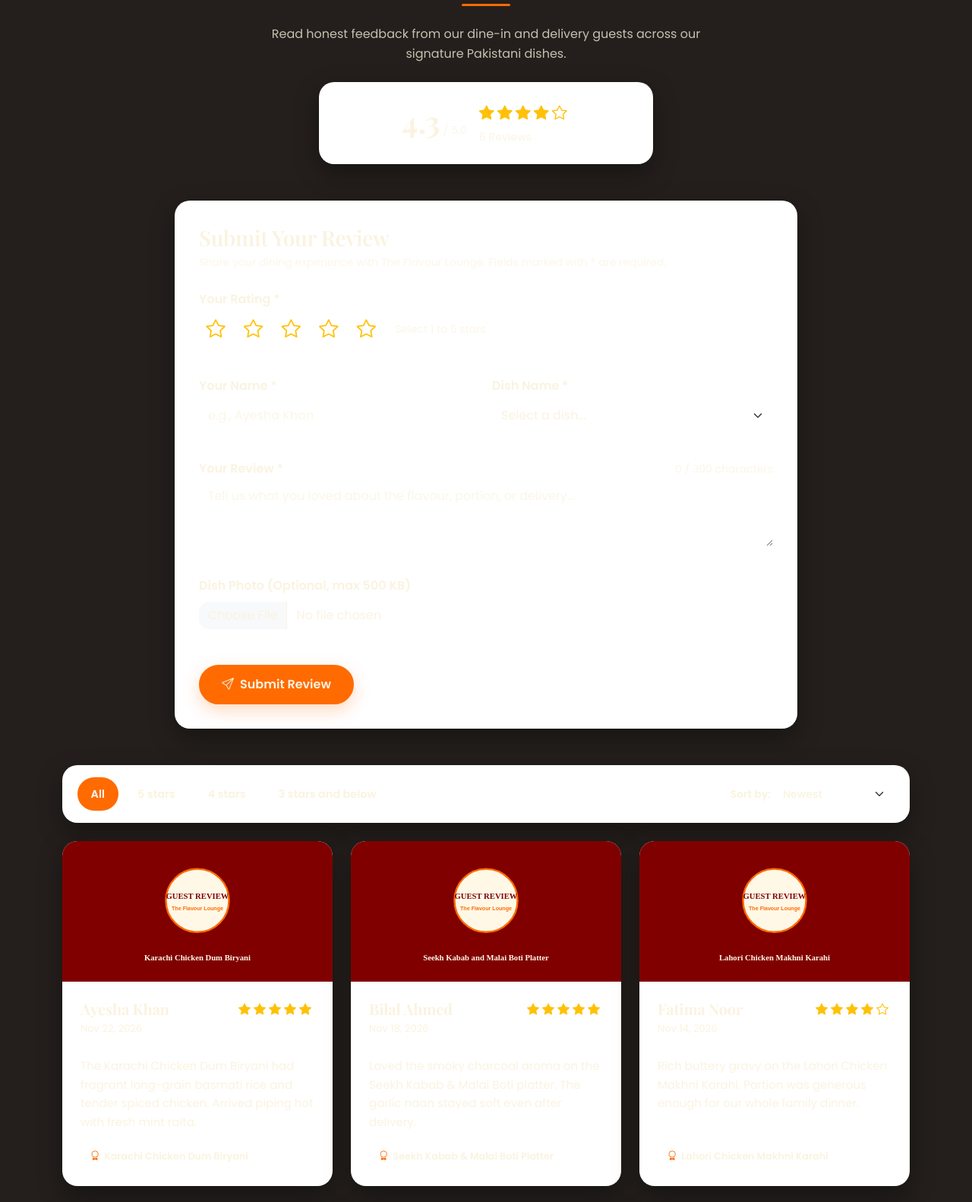
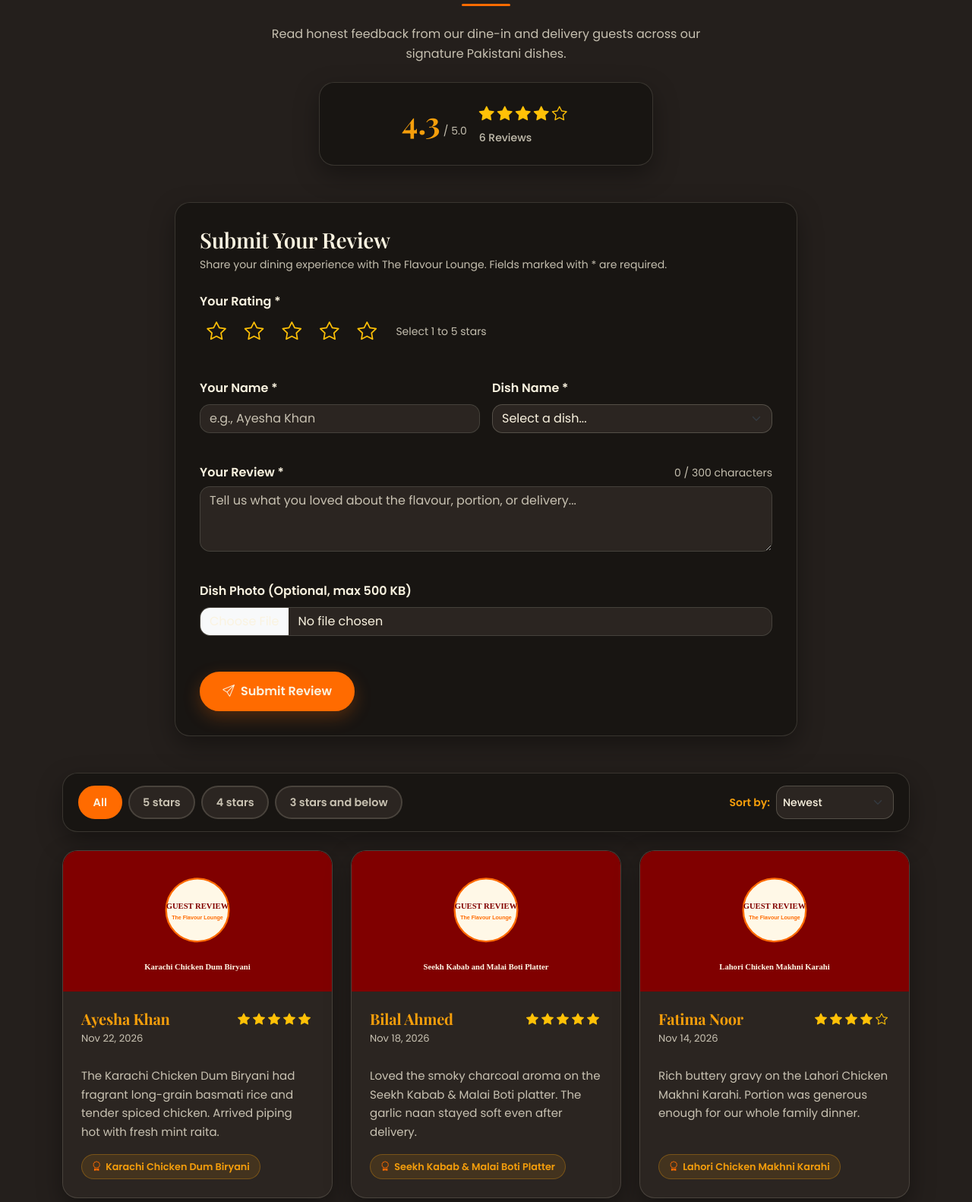
Before and after one commit to Awais-i263271/SE-B_Group-11_The-Flavour-Lounge, a plain HTML site: page pages/reviews.html in a window 1280 px wide. Shown: the part 236-1818 px from the top of the page at 76% size. Drawn offline with nearby package versions, Linux system fonts and the light colour scheme.

Commit message:
Changing colour contrast of threee pages

```diff
--- a/css/deals.css
+++ b/css/deals.css
@@ -1,19 +1,18 @@
 /* ==========================================================================
    The Flavour Lounge - Special Deals Page Styles
-   Reuses shared CSS variables from css/style.css (no hard-coded colours)
+   Dark Bistro Theme — all colours from css/style.css CSS variables
+   Palette: Espresso #181512 | Charcoal #241F1C | Off-White #FAF3E0
+            Gold #F59E0B | Orange #FF6B00
    ========================================================================== */
 
-/* ── Responsive helpers ─────────────────────────────────────────────────── */
-/* Prevent any child from causing horizontal scroll at 360 px */
 .deals-subtitle { max-width: 38rem; }
 
 /* ── Category Filter Pills ───────────────────────────────────────────────── */
 .filter-btn {
-    background-color: var(--color-white);
-    color: var(--color-maroon);
-    border: 2px solid var(--color-cream-dark);
+    background-color: var(--color-charcoal-elevated);
+    color: var(--color-offwhite-muted);
+    border: 2px solid rgba(250, 243, 224, 0.14);
     border-radius: 50rem;
-    /* min 44px touch target height */
     min-height: 44px;
     padding: 0.45rem 1.2rem;
     font-weight: 600;
@@ -26,33 +25,34 @@
 .filter-btn.active {
     background-color: var(--color-orange);
     border-color: var(--color-orange);
-    color: var(--color-white);
+    color: var(--color-offwhite);
 }
 
-/* Explicit visible focus ring for keyboard users */
 .filter-btn:focus-visible {
-    outline: 3px solid var(--color-orange);
+    outline: 3px solid var(--color-gold);
     outline-offset: 3px;
 }
 
 /* ── Deal Cards ──────────────────────────────────────────────────────────── */
 .deal-card {
-    background-color: var(--color-white);
-    border: 1px solid color-mix(in srgb, var(--color-maroon) 12%, transparent);
+    background-color: var(--color-charcoal-elevated);
+    border: 1px solid rgba(250, 243, 224, 0.14);
     border-radius: var(--radius-lg);
     overflow: hidden;
     box-shadow: var(--shadow-soft);
-    transition: transform var(--transition-base), box-shadow var(--transition-base);
+    transition: transform var(--transition-base), box-shadow var(--transition-base), border-color var(--transition-base);
+    color: var(--color-offwhite);
 }
 
 .deal-card:hover {
     transform: translateY(-6px);
     box-shadow: var(--shadow-card);
+    border-color: rgba(245, 158, 11, 0.45);
 }
 
 .deal-img-wrapper {
     position: relative;
-    background-color: var(--color-cream-dark);
+    background-color: var(--color-espresso);
 }
 
 .deal-img {
@@ -60,8 +60,7 @@
     height: 200px;
     object-fit: cover;
     display: block;
-    /* fallback background while SVG loads */
-    background-color: var(--color-cream-dark);
+    background-color: var(--color-espresso);
 }
 
 /* Discount Percentage Badge */
@@ -70,7 +69,7 @@
     top: 12px;
     right: 12px;
     background-color: var(--color-orange);
-    color: var(--color-white);
+    color: var(--color-offwhite);
     font-weight: 700;
     font-size: 0.82rem;
     padding: 0.35rem 0.75rem;
@@ -87,38 +86,42 @@
 }
 
 .star-rating {
-    color: var(--color-orange);
+    color: var(--color-gold);
     font-size: 0.88rem;
     font-weight: 600;
 }
 
 /* Availability Badge */
 .status-badge {
-    background-color: var(--color-cream);
-    color: var(--color-maroon);
-    border: 1px solid color-mix(in srgb, var(--color-maroon) 20%, transparent);
+    background-color: rgba(245, 158, 11, 0.12);
+    color: var(--color-gold);
+    border: 1px solid rgba(245, 158, 11, 0.3);
     font-size: 0.75rem;
     font-weight: 600;
     padding: 0.25rem 0.65rem;
     border-radius: 50rem;
 }
 
-.deal-title { color: var(--color-maroon); }
+.deal-title {
+    color: var(--color-offwhite);
+    font-family: var(--font-heading);
+    font-weight: 700;
+}
 
 .deal-items {
-    color: var(--color-text-muted);
+    color: var(--color-offwhite-muted);
     font-size: 0.94rem;
 }
 
 /* Price Display */
 .old-price {
-    color: var(--color-text-muted);
+    color: var(--color-offwhite-muted);
     text-decoration: line-through;
     font-size: 0.92rem;
 }
 
 .new-price {
-    color: var(--color-maroon);
+    color: var(--color-gold);
     font-family: var(--font-heading);
     font-size: 1.35rem;
     font-weight: 700;
@@ -131,34 +134,32 @@
 
 .btn-add-deal:focus-visible,
 .btn-flavour-primary:focus-visible,
-.btn-flavour-outline:focus-visible,
-.btn-flavour-maroon:focus-visible {
-    outline: 3px solid var(--color-orange);
+.btn-flavour-outline:focus-visible {
+    outline: 3px solid var(--color-gold);
     outline-offset: 3px;
 }
 
 /* Empty Filter Message */
 .empty-deals-msg {
-    color: var(--color-maroon);
+    color: var(--color-offwhite-muted);
     font-weight: 600;
     font-size: 1.05rem;
     padding: 2.25rem 1rem;
-    border: 1px dashed color-mix(in srgb, var(--color-maroon) 35%, transparent);
+    border: 1px dashed rgba(250, 243, 224, 0.22);
     border-radius: var(--radius-lg);
-    background-color: var(--color-white);
+    background-color: var(--color-charcoal-elevated);
 }
 
 /* Bootstrap Toast */
 .flavour-toast {
-    background-color: var(--color-maroon);
-    color: var(--color-cream);
+    background-color: var(--color-espresso);
+    color: var(--color-offwhite);
     border: 2px solid var(--color-orange);
     font-weight: 600;
 }
 
 /* ── Responsive breakpoints ─────────────────────────────────────────────── */
 @media (max-width: 575.98px) {
-    /* At 360 px, filter pills wrap and each is full-width for easy tapping */
     #categoryFilters {
         flex-direction: column;
         align-items: stretch;
@@ -169,6 +170,5 @@
         text-align: center;
     }
 
-    /* Keep image height from overflow on tiny screens */
     .deal-img { height: 170px; }
 }
--- a/css/reviews.css
+++ b/css/reviews.css
@@ -1,55 +1,64 @@
 /* ==========================================================================
    The Flavour Lounge - Customer Reviews Page Styles
-   Reuses shared CSS variables from css/style.css (no hard-coded colours)
+   Dark Bistro Theme — all colours from css/style.css CSS variables
+   Palette: Espresso #181512 | Charcoal #241F1C | Off-White #FAF3E0
+            Gold #F59E0B | Orange #FF6B00
    ========================================================================== */
 
 .reviews-subtitle { max-width: 38rem; }
 
 /* ── Overall Rating Summary Card ─────────────────────────────────────────── */
 .rating-summary-card {
-    background-color: var(--color-white);
-    border: 1px solid color-mix(in srgb, var(--color-maroon) 12%, transparent);
+    background-color: var(--color-espresso);
+    border: 1px solid rgba(250, 243, 224, 0.14);
     border-radius: var(--radius-lg);
     padding: 1.5rem 2rem;
     max-width: 440px;
     box-shadow: var(--shadow-soft);
+    color: var(--color-offwhite);
 }
 
 .avg-rating-number {
     font-family: var(--font-heading);
     font-size: 2.5rem;
     font-weight: 700;
-    color: var(--color-maroon);
+    color: var(--color-gold);
     line-height: 1;
 }
 
 /* ── Submit Your Review Form Card ────────────────────────────────────────── */
 .review-form-card {
-    background-color: var(--color-white);
-    border: 1px solid color-mix(in srgb, var(--color-maroon) 12%, transparent);
+    background-color: var(--color-espresso);
+    border: 1px solid rgba(250, 243, 224, 0.14);
     border-radius: var(--radius-lg);
     padding: 2rem;
     max-width: 820px;
     box-shadow: var(--shadow-soft);
+    color: var(--color-offwhite);
 }
 
 .review-input {
-    background-color: var(--color-cream);
-    color: var(--color-text);
-    border: 1px solid color-mix(in srgb, var(--color-maroon) 22%, transparent);
+    background-color: var(--color-charcoal-elevated);
+    color: var(--color-offwhite);
+    border: 1px solid rgba(250, 243, 224, 0.2);
     border-radius: var(--radius-md);
 }
 
-.review-input:focus {
-    background-color: var(--color-white);
-    color: var(--color-text);
-    border-color: var(--color-orange);
-    box-shadow: 0 0 0 3px color-mix(in srgb, var(--color-orange) 25%, transparent);
+.review-input::placeholder {
+    color: var(--color-offwhite-muted);
 }
 
-/* is-invalid state keeps Bootstrap red border but we ensure the error text is visible */
+.review-input:focus {
+    background-color: var(--color-charcoal-elevated);
+    color: var(--color-offwhite);
+    border-color: var(--color-orange);
+    box-shadow: 0 0 0 3px rgba(255, 107, 0, 0.25);
+    outline: none;
+}
+
+/* is-invalid keeps Bootstrap red border; ensure error text is readable */
 .review-input.is-invalid {
-    border-color: #dc3545;
+    border-color: #f87171;
 }
 
 /* ── Interactive Star Rating Buttons ─────────────────────────────────────── */
@@ -59,11 +68,9 @@
     gap: 0.35rem;
 }
 
-/* Each star is at least 44 × 44px for touch targets */
 .star-btn {
     background-color: transparent;
     border: none;
-    /* explicit size for touch target */
     min-width: 44px;
     min-height: 44px;
     display: inline-flex;
@@ -78,7 +85,6 @@
 
 .star-btn:hover { transform: scale(1.12); }
 
-/* Visible focus outline for keyboard users */
 .star-btn:focus-visible {
     outline: 3px solid var(--color-orange);
     outline-offset: 2px;
@@ -89,6 +95,7 @@
     font-size: 0.84rem;
     font-weight: 500;
     min-height: 1.2rem;
+    color: #f87171;
 }
 
 /* ── Uploaded Photo Thumbnail ─────────────────────────────────────────────── */
@@ -104,13 +111,13 @@
     height: 70px;
     object-fit: cover;
     border-radius: var(--radius-md);
-    border: 1px solid color-mix(in srgb, var(--color-maroon) 20%, transparent);
+    border: 1px solid rgba(250, 243, 224, 0.2);
 }
 
 /* ── Filter Buttons & Sort Controls Bar ──────────────────────────────────── */
 .controls-bar {
-    background-color: var(--color-white);
-    border: 1px solid color-mix(in srgb, var(--color-maroon) 10%, transparent);
+    background-color: var(--color-espresso);
+    border: 1px solid rgba(250, 243, 224, 0.14);
     border-radius: var(--radius-lg);
     padding: 1rem 1.25rem;
     box-shadow: var(--shadow-soft);
@@ -118,9 +125,9 @@
 
 /* Filter pills – 44px touch target, visible focus */
 .filter-btn {
-    background-color: var(--color-cream);
-    color: var(--color-maroon);
-    border: 2px solid var(--color-cream-dark);
+    background-color: var(--color-charcoal-elevated);
+    color: var(--color-offwhite-muted);
+    border: 2px solid rgba(250, 243, 224, 0.14);
     border-radius: 50rem;
     min-height: 44px;
     padding: 0.4rem 1.1rem;
@@ -134,32 +141,39 @@
 .filter-btn.active {
     background-color: var(--color-orange);
     border-color: var(--color-orange);
-    color: var(--color-white);
+    color: var(--color-offwhite);
 }
 
 .filter-btn:focus-visible {
-    outline: 3px solid var(--color-orange);
+    outline: 3px solid var(--color-gold);
     outline-offset: 3px;
 }
 
 .sort-label {
-    color: var(--color-maroon);
+    color: var(--color-gold);
+    font-weight: 600;
     white-space: nowrap;
 }
 
 .sort-select {
-    background-color: var(--color-cream);
-    color: var(--color-text);
-    border: 1px solid color-mix(in srgb, var(--color-maroon) 25%, transparent);
+    background-color: var(--color-charcoal-elevated);
+    color: var(--color-offwhite);
+    border: 1px solid rgba(250, 243, 224, 0.2);
     border-radius: var(--radius-md);
     font-weight: 500;
     min-width: 155px;
     min-height: 44px;
 }
 
+.sort-select option {
+    background-color: var(--color-charcoal-elevated);
+    color: var(--color-offwhite);
+}
+
 .sort-select:focus {
     border-color: var(--color-orange);
-    box-shadow: 0 0 0 3px color-mix(in srgb, var(--color-orange) 25%, transparent);
+    box-shadow: 0 0 0 3px rgba(255, 107, 0, 0.25);
+    outline: none;
 }
 
 /* Submit button – 44px touch target, focus ring */
@@ -168,86 +182,85 @@
 }
 
 #submitReviewBtn:focus-visible {
-    outline: 3px solid var(--color-orange);
+    outline: 3px solid var(--color-gold);
     outline-offset: 3px;
 }
 
 /* ── Review Cards ────────────────────────────────────────────────────────── */
 .review-card {
-    background-color: var(--color-white);
-    border: 1px solid color-mix(in srgb, var(--color-maroon) 12%, transparent);
+    background-color: var(--color-charcoal-elevated);
+    border: 1px solid rgba(250, 243, 224, 0.14);
     border-radius: var(--radius-lg);
     overflow: hidden;
     box-shadow: var(--shadow-soft);
-    transition: transform var(--transition-base), box-shadow var(--transition-base);
+    transition: transform var(--transition-base), box-shadow var(--transition-base), border-color var(--transition-base);
+    color: var(--color-offwhite);
 }
 
 .review-card:hover {
     transform: translateY(-6px);
     box-shadow: var(--shadow-card);
+    border-color: rgba(245, 158, 11, 0.45);
 }
 
-.review-img-wrapper { background-color: var(--color-cream-dark); }
+.review-img-wrapper { background-color: var(--color-espresso); }
 
 .review-img {
     width: 100%;
     height: 185px;
     object-fit: cover;
     display: block;
-    background-color: var(--color-cream-dark);
+    background-color: var(--color-espresso);
 }
 
 .reviewer-name {
     font-family: var(--font-heading);
-    color: var(--color-maroon);
+    color: var(--color-gold);
     font-weight: 700;
     word-break: break-word;
 }
 
-.review-date { color: var(--color-text-muted); font-size: 0.82rem; }
+.review-date { color: var(--color-offwhite-muted); font-size: 0.82rem; }
 
-.review-text { color: var(--color-text); font-size: 0.94rem; }
+.review-text { color: var(--color-offwhite-muted); font-size: 0.94rem; }
 
 .dish-badge {
     display: inline-flex;
     align-items: center;
     gap: 0.35rem;
-    background-color: var(--color-cream);
-    color: var(--color-maroon);
-    border: 1px solid color-mix(in srgb, var(--color-maroon) 18%, transparent);
+    background-color: rgba(245, 158, 11, 0.12);
+    color: var(--color-gold);
+    border: 1px solid rgba(245, 158, 11, 0.3);
     border-radius: 50rem;
     padding: 0.3rem 0.8rem;
     font-size: 0.8rem;
     font-weight: 600;
-    /* wrap long dish names */
     word-break: break-word;
 }
 
 /* ── Empty State Message ─────────────────────────────────────────────────── */
 .empty-reviews-msg {
-    color: var(--color-maroon);
+    color: var(--color-offwhite-muted);
     font-weight: 600;
     font-size: 1.05rem;
     padding: 2.25rem 1rem;
-    border: 1px dashed color-mix(in srgb, var(--color-maroon) 35%, transparent);
+    border: 1px dashed rgba(250, 243, 224, 0.22);
     border-radius: var(--radius-lg);
-    background-color: var(--color-white);
+    background-color: var(--color-charcoal-elevated);
 }
 
 /* ── Bootstrap Success Toast ─────────────────────────────────────────────── */
 .flavour-toast {
-    background-color: var(--color-maroon);
-    color: var(--color-cream);
+    background-color: var(--color-espresso);
+    color: var(--color-offwhite);
     border: 2px solid var(--color-orange);
     font-weight: 600;
 }
 
 /* ── Responsive breakpoints ─────────────────────────────────────────────── */
 @media (max-width: 575.98px) {
-    /* Review form fits at 360px */
     .review-form-card { padding: 1.25rem; }
 
-    /* Controls bar: stack filters above sort at 360px */
     .controls-bar { flex-direction: column; align-items: stretch; }
 
     #ratingFilters { flex-direction: column; align-items: stretch; }
@@ -255,9 +268,7 @@
 
     .sort-select { width: 100%; min-width: 0; }
 
-    /* Narrow star buttons still hit 44px */
     .star-btn { min-width: 40px; }
 
-    /* Summary card compact on mobile */
     .rating-summary-card { padding: 1.25rem 1rem; }
 }
```
Also changed, not shown: css/cart.css (+51 -51 lines).
